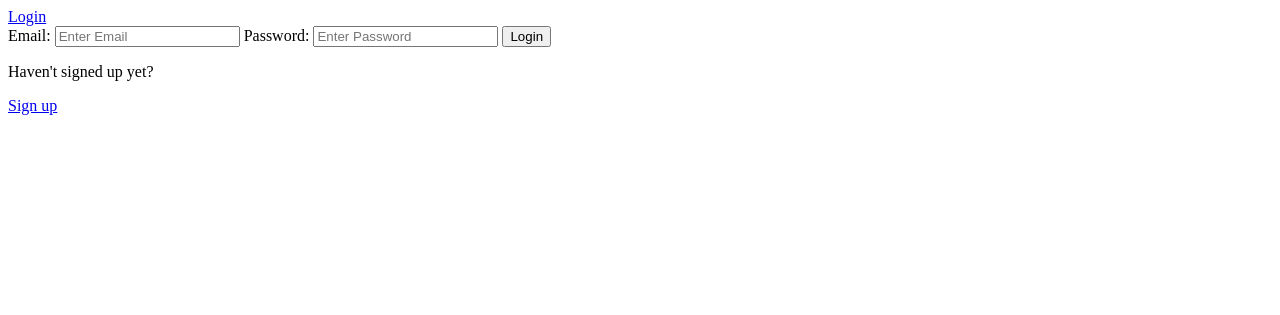
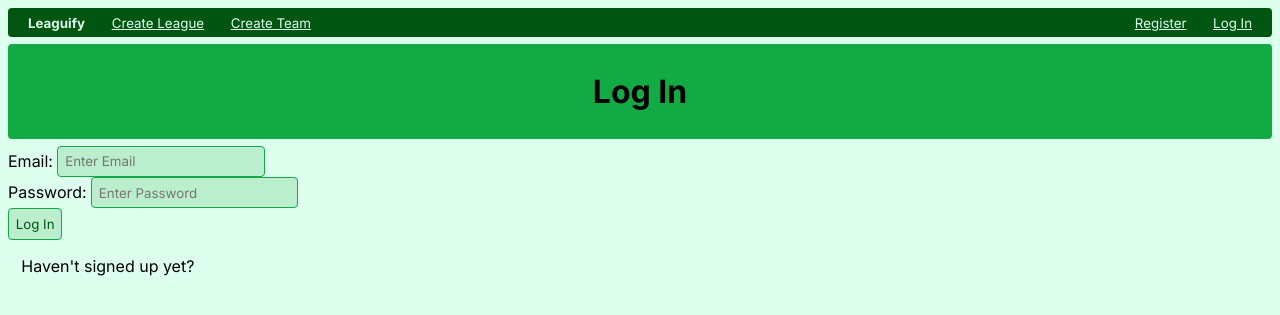
Before and after one commit to Hariswar/data-holics, a Django app: page /leaguify/login in a window 1280 px wide. Shown: the top 315 px of the page. Run offline with Django 4.2, Linux system fonts and the light colour scheme.

Commit message:
updated pages with master template

```diff
--- a/leaguify/templates/create_league.html
+++ b/leaguify/templates/create_league.html
@@ -9,7 +9,7 @@
 {% endblock %}
 
 {% block body %}
-<form>
+<form class="text_center">
     <input type="text" name="leagueName" placeholder="League Name">
     <input type="submit" value="Create">
 </form>
--- a/leaguify/templates/create_team.html
+++ b/leaguify/templates/create_team.html
@@ -9,7 +9,7 @@
 {% endblock %}
 
 {% block body %}
-<form method='post' action="{% url 'create_new_team' %}">
+<form method='post' action="{% url 'create_new_team' %}" class="text_center">
     {% csrf_token %}
     <input type="text" name="teamName" placeholder="Team Name" maxlength="32" required>
     <input type="submit" value="Create">
--- a/leaguify/templates/login.html
+++ b/leaguify/templates/login.html
@@ -1,17 +1,24 @@
-{% extends 'blank.html' %}
-{% block content %}
-<div>
+{% extends 'master_template.html' %}
+
+{% block title %}
+<title>Leaguify | Login</title>
+{% endblock %}
+
+{% block header %}
+<h1>Log In</h1>
+{% endblock %}
+
+{% block body %}
 <form method ="POST" action="">
     {% csrf_token %}
     <label>Email: </label>
     <input type="text" name="email" placeholder="Enter Email"/>
-
+    <br>
     <label>Password: </label>
     <input type="password" name="password" placeholder="Enter Password"/>
-
-        <input type="submit" value="Login"/>
+    <br>
+    <input type="submit" value="Log In"/>
 </form>
 <p>Haven't signed up yet?</p>
 <a href="{% url 'register' %}">Sign up</a>
-</div>
-{% endblock content %}
+{% endblock %}
```
Lines whose indentation alone changed are shown as unchanged.
